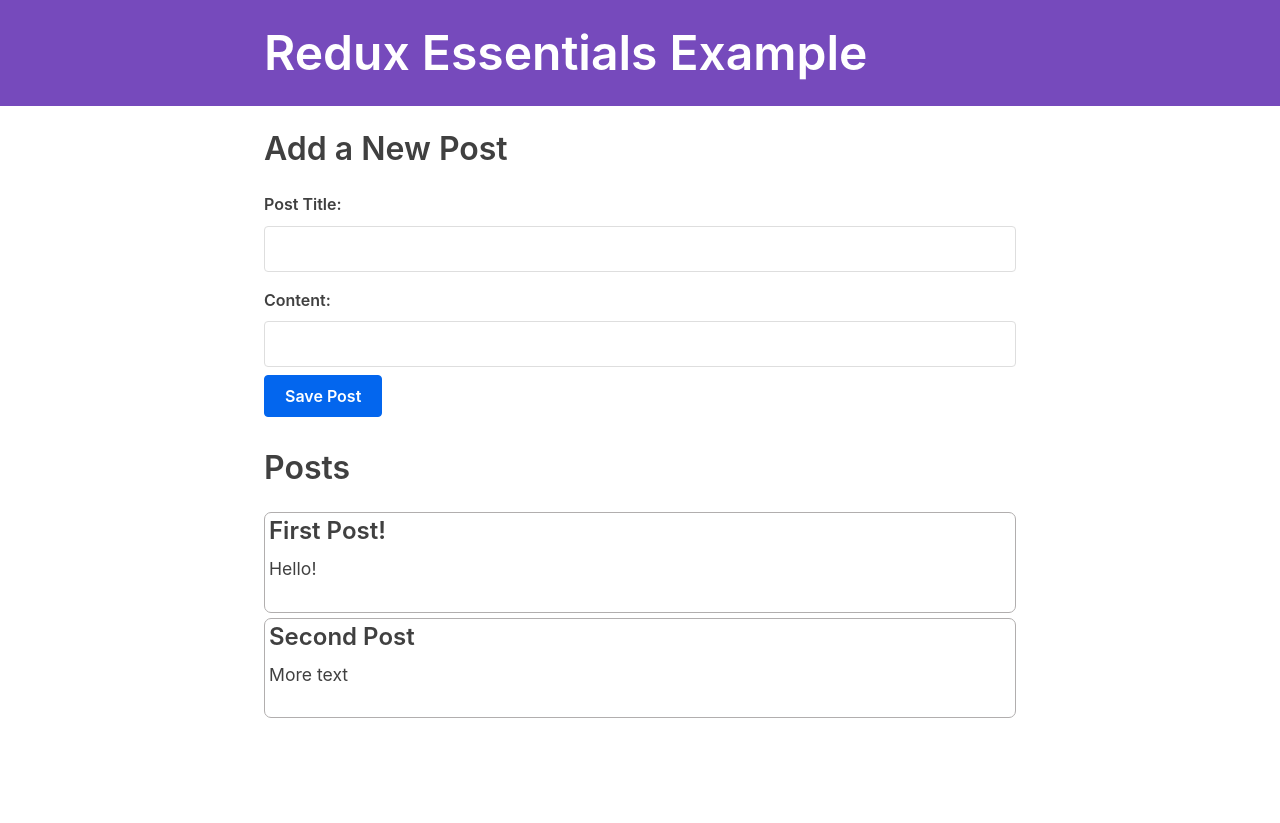
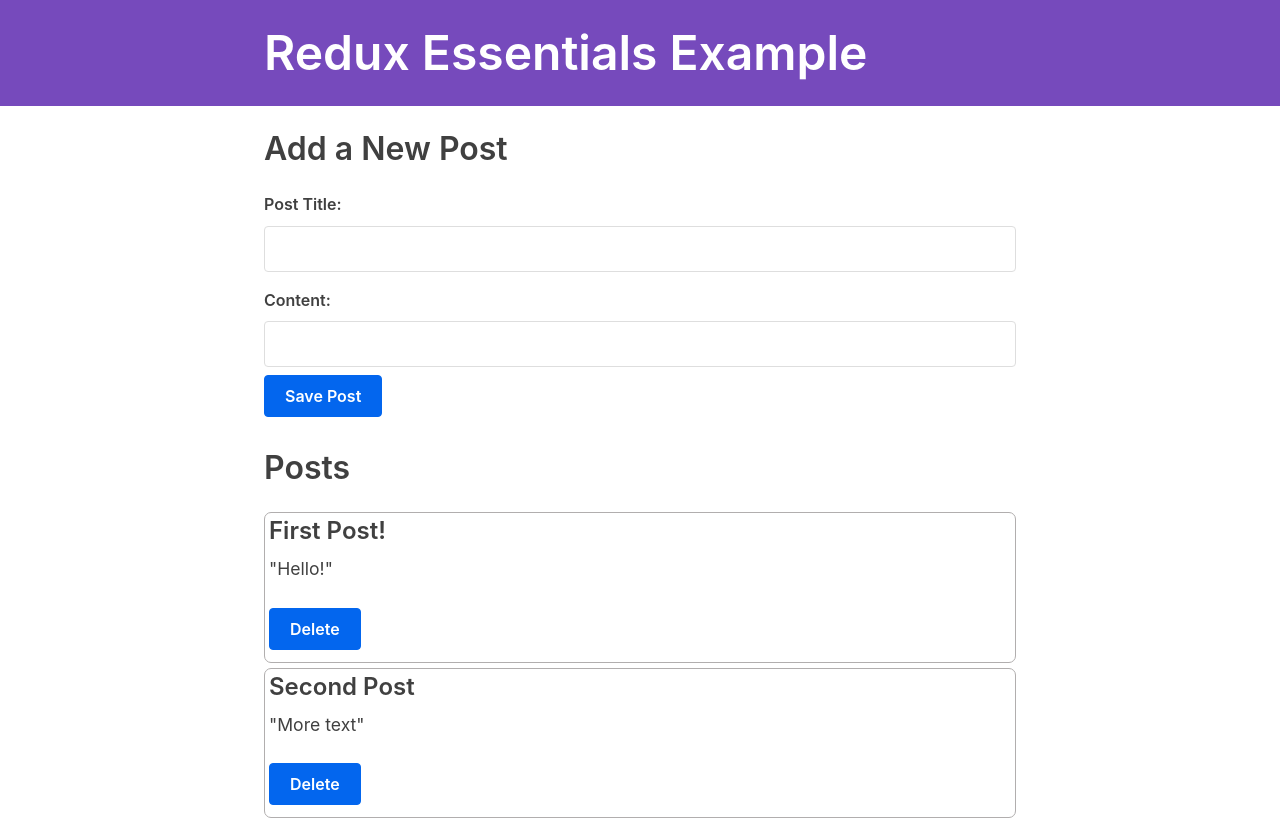
Before and after one commit to davidsjg/ReduxApp, a React (Create React App) app in the folder redux-essentials/: page / in a window 1280 px wide. Before the commit the page ends 800 px from the top, so only its background shows below. Built offline with nearby package versions, Linux system fonts and the light colour scheme; what @mswjs/data, mock-socket, txtgen would draw is missing.

Commit message:
delete functionality achieved using post id for name of button, indexOf button id, spliced id from state array

```diff
--- a/redux-essentials/src/features/posts/AddPostForm.js
+++ b/redux-essentials/src/features/posts/AddPostForm.js
@@ -28,6 +28,12 @@
     }
   };
 
+  // let myFish = ['angel', 'clown', 'drum', 'mandarin', 'sturgeon']
+  // let removed = myFish.splice(3, 1)
+
+  // myFish is ["angel", "clown", "drum", "sturgeon"]
+  // removed is ["mandarin"]
+
   return (
     <section>
       <h2>Add a New Post</h2>
--- a/redux-essentials/src/features/posts/PostsLists.js
+++ b/redux-essentials/src/features/posts/PostsLists.js
@@ -1,13 +1,30 @@
 import React from "react";
-import { useSelector } from "react-redux";
+import { useSelector, useDispatch } from "react-redux";
+
+import { postDeleted } from "./postsSlice";
 
 export const PostsList = () => {
   const posts = useSelector((state) => state.posts);
 
+  const dispatch = useDispatch();
+
+  const onDeletePostClicked = (e) => {
+    console.log(e.target.name);
+
+    dispatch(postDeleted(e.target.name));
+  };
+
   const renderedPosts = posts.map((post) => (
     <article className="post-excerpt" key={post.id}>
       <h3>{post.title}</h3>
-      <p className="post-content">{post.content.substring(0, 100)}</p>
+      <p className="post-content">
+        <span>"</span>
+        {post.content.substring(0, 100)}
+        <span>"</span>
+      </p>
+      <button name={post.id} type="button" onClick={onDeletePostClicked}>
+        Delete
+      </button>
     </article>
   ));
 
--- a/redux-essentials/src/features/posts/postsSlice.js
+++ b/redux-essentials/src/features/posts/postsSlice.js
@@ -1,8 +1,8 @@
 import { createSlice } from "@reduxjs/toolkit";
 
 const initialState = [
-  { id: "1", title: "First Post!", content: "Hello!" },
-  { id: "2", title: "Second Post", content: "More text" },
+  { id: "1firstPost1", title: "First Post!", content: "Hello!" },
+  { id: "2secondPost2", title: "Second Post", content: "More text" },
 ];
 
 const postsSlice = createSlice({
@@ -12,9 +12,19 @@
     postAdded(state, action) {
       state.push(action.payload);
     },
+    postDeleted(state, action) {
+      let temp = state.indexOf(action.payload);
+      console.log(temp);
+      // let result = state.filter((post) => {
+      //   console.log(post);
+      //   return post.id === action.payload;
+      // });
+      // console.log(result);
+      state.splice(temp, 1);
+    },
   },
 });
 
-export const { postAdded } = postsSlice.actions;
+export const { postAdded, postDeleted } = postsSlice.actions;
 
 export default postsSlice.reducer;
--- a/redux-essentials/src/index.css
+++ b/redux-essentials/src/index.css
@@ -117,6 +117,9 @@
   border: 1px solid rgb(177, 174, 174);
   border-radius: 7px;
   margin: 5px 0;
+  display: flex;
+  flex-direction: column;
+  align-items: flex-start;
 }
 
 .posts-list .post-excerpt + .post-content {
```
